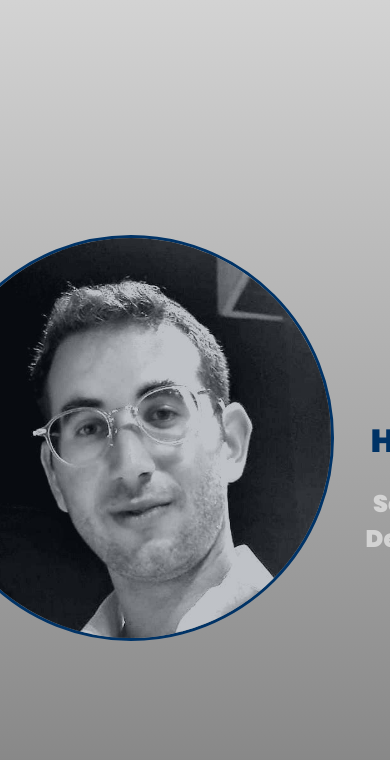
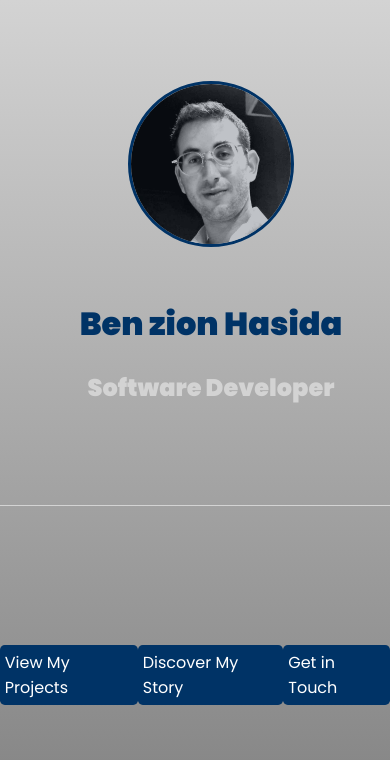
Before and after one commit to BenZionHasida/Portfolio, a React (Vite) app: page / in a window 390 px wide. Shown: the top 760 px of the page. Built offline with nearby package versions, Linux system fonts and the light colour scheme.

Commit message:
add responsive

```diff
--- a/src/components/mainLayout/mainLayout.module.scss
+++ b/src/components/mainLayout/mainLayout.module.scss
@@ -50,3 +50,8 @@
     width: 100%;
     height: 0;
 }
+@media screen and (max-width: 768px) {
+    .mainLayoutCoverMode{
+        flex-direction: column;
+    }
+}
--- a/src/components/mainLayout/navBar/navBar.module.scss
+++ b/src/components/mainLayout/navBar/navBar.module.scss
@@ -42,3 +42,12 @@
     flex-direction: row;
     flex-basis: 45%;
 }
+
+@media screen and (max-width: 768px) {
+    .container{
+        flex-direction: row;
+    }
+    .containerHeaderMode{
+        flex-basis: 80%;
+    }
+}
--- a/src/components/mainLayout/profile/profile.module.scss
+++ b/src/components/mainLayout/profile/profile.module.scss
@@ -42,3 +42,25 @@
 .firstHeader{
     font-weight: bold;
 }
+@media screen and (max-width: 768px) {
+    .containerCoverMode{
+        flex-direction: column;
+        border-right: none;
+        border-bottom: 1px solid $secondary-color-light;
+        .imgCoverMode{
+            max-height: 10rem;
+        }
+    }
+
+    .containerHeaderMode{
+        border-right: none;
+
+        .firstHeader, .secondHeader{
+            display: none;
+        }
+        .imgHeaderMode{
+            max-height: 4rem;
+        }
+
+    }
+  }
```
